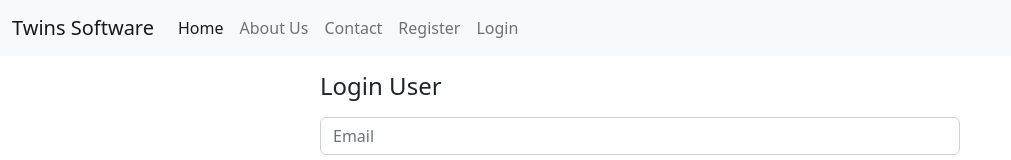
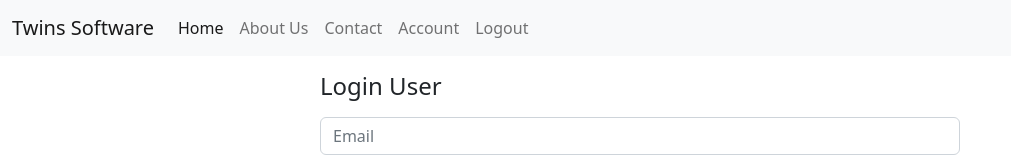
Before and after one commit to ynskrc23/reactapp, a React (Create React App) app: page /login in a window 1280 px wide. Shown: the top 160 px of the page, without its empty margins (0-1011 px from the left). Built offline with nearby package versions, Linux system fonts and the light colour scheme; sample sign-in values are in the browser's storage.

Commit message:
login,logout ve account sayfaları yapıldı

```diff
--- a/src/App.js
+++ b/src/App.js
@@ -9,6 +9,7 @@ import { Register } from "./components/Register";
 import { Login } from "./components/Login";
 import Thanks from "./components/Thanks";
 import Account from "./components/Account";
+import Logout from "./components/Logout";
 
 function App(){
     return(
@@ -23,6 +24,7 @@ function App(){
                     <Route exact path="/login" element={<Login/>}></Route>
                     <Route exact path="/thanks" element={<Thanks/>}></Route>
                     <Route exact path="/account" element={<Account/>}></Route>
+                    <Route exact path="/logout" element={<Logout/>}></Route>
                 </Routes>
             </Router>
         </>
--- a/src/components/Account.js
+++ b/src/components/Account.js
@@ -1,8 +1,18 @@
 import React from 'react'
 
 export const Account = () => {
+  let user= JSON.parse(localStorage.getItem('user'))
   return (
-    <div>Hoşgeldin kullanıcı</div>
+    <div>
+      {
+        localStorage.getItem('user')?
+        <>
+          <h4 className='m-3'>Welcome {user.userDetails.name}</h4>
+        </>
+        :
+        null
+      }
+    </div>
   )
 }
 
--- a/src/components/Login.js
+++ b/src/components/Login.js
@@ -35,6 +35,7 @@ export const Login = () => {
             alert(result['message']);
         }
         else{
+            localStorage.setItem("user",JSON.stringify(result))
             navigate("/account");
         }
     }
--- /dev/null
+++ b/src/components/Logout.js
@@ -0,0 +1,21 @@
+import React, { useEffect } from 'react'
+import { useNavigate } from 'react-router'
+
+export const Logout = () => {
+    const navigate = useNavigate();
+
+    function logout(){
+        localStorage.clear();
+        navigate('/login')
+    }
+
+    useEffect(()=>{
+        logout();
+    },[]);
+
+    return (
+        <div>Logout</div>
+    )
+}
+
+export default Logout
--- a/src/components/Navbar.js
+++ b/src/components/Navbar.js
@@ -1,7 +1,9 @@
 import React from 'react';
-import {Link} from 'react-router-dom';
+import {Link, useNavigate} from 'react-router-dom';
 
 export const Navbar = () => {
+    const user = JSON.stringify(localStorage.getItem('user'));
+    const navigate = useNavigate();
     return (
         <nav class="navbar navbar-expand-lg bg-body-tertiary">
             <div class="container-fluid">
@@ -20,12 +22,26 @@ export const Navbar = () => {
                         <li class="nav-item">
                             <Link class="nav-link" to="/contact">Contact</Link>
                         </li>
+                        {
+                            localStorage.getItem('user')?
+                            <>
+                                <li class="nav-item">
+                                    <Link class="nav-link" to="/account">Account</Link>
+                                </li>
+                                <li class="nav-item">
+                                    <Link class="nav-link" to="/logout">Logout</Link>
+                                </li>
+                            </>
+                            :
+                            <>
                                 <li class="nav-item">
                                     <Link class="nav-link" to="/register">Register</Link>
                                 </li>
                                 <li class="nav-item">
                                     <Link class="nav-link" to="/login">Login</Link>
                                 </li>
+                            </>
+                        }
                     </ul>
                 </div>
             </div>
```
Lines whose indentation alone changed are shown as unchanged.
